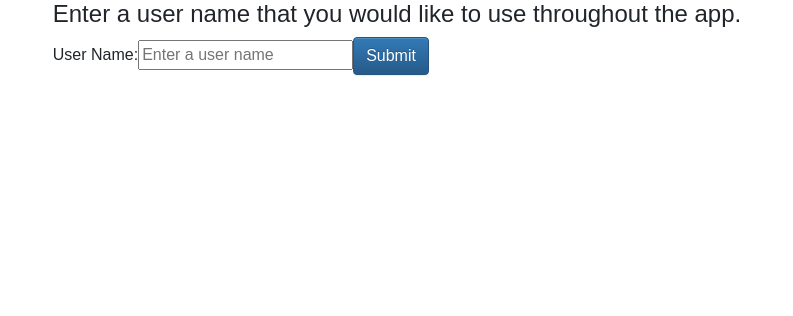
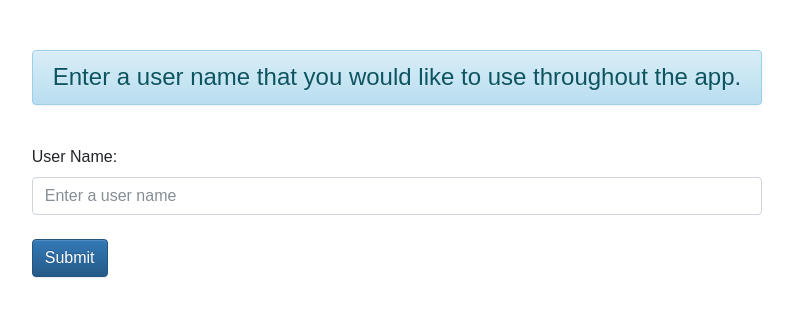
Before and after one commit to arosa81/react-readable, a React (Create React App) app: page /addusername in a window 1280 px wide. Shown: the top 316 px of the page, without its empty margins (243-1036 px from the left). Built offline with nearby package versions, Linux system fonts and the light colour scheme; no server answers.

Commit message:
fix: corrected bug with init page redirect

```diff
--- a/src/components/App.js
+++ b/src/components/App.js
@@ -25,11 +25,12 @@ class App extends Component {
 
   render() {
     const { posts, user } = this.props;
+    console.log("USER APP", user);
     return (
       <div>
-        {user.userName !== undefined && (
-          <Header />
-        )}
+        {user === undefined && <Header />}
+        {user !== '' && <Header />}
+        <div style={{height: '50px'}}></div>
         <div className="container">
           <div className="row justify-content-sm-center">
             <Switch>
--- a/src/components/Category.js
+++ b/src/components/Category.js
@@ -67,6 +67,7 @@ function mapStateToProps(state, { match }) {
   return {
     posts: state.postReducer.posts,
     categories: state.categoryReducer.categories,
+    user: state.userReducer.user,
   };
 }
 
--- a/src/components/CategoryList.js
+++ b/src/components/CategoryList.js
@@ -14,9 +14,7 @@ class CategoryList extends Component {
         {categoryPath === '/' && (
           <h2 className="category-title-content">All Posts</h2>
         )}
-        {user.userName === undefined && (
-          <Redirect to='/addusername' />
-        )}
+        {user === '' && <Redirect to='/addusername' />}
         <Category />
         <br/>
       </div>
--- a/src/components/Header.js
+++ b/src/components/Header.js
@@ -2,7 +2,7 @@ import React, { Component } from 'react';
 import { withRouter, Link } from 'react-router-dom';
 import { connect } from 'react-redux';
 
-import { Grid, Row, Nav, NavItem } from 'react-bootstrap'
+import { Grid, Row, Nav, NavItem } from 'react-bootstrap';
 
 class Header extends Component {
   toggleActiveElement = (e) => {
@@ -15,14 +15,14 @@ class Header extends Component {
   render() {
     const { categories } = this.props;
     const categoriesList =
-    categories.map((category, i) => (
-      <Link to={`/${category.path}`} className="nav-item nav-link" key={i}>
-        <div name={category.path} >{category.name}</div>
-      </Link>
-    ))
+      categories.map((category, i) => (
+        <Link to={`/${category.path}`} className="nav-item nav-link" key={i}>
+          <div name={category.path} >{category.name}</div>
+        </Link>
+      ))
     return (
       <div>
-        <nav className="navbar navbar-expand navbar-dark bg-dark flex-column flex-md-row bd-navbar"
+        <nav className="fixed-top navbar navbar-expand navbar-dark bg-dark flex-column flex-md-row bd-navbar"
               style={{'backgroundColor': '#37474f !important'}}
               onClick={this.toggleActiveElement}>
           <div className="navbar-nav mr-auto">
@@ -33,6 +33,7 @@ class Header extends Component {
             { categoriesList }
           </div>
         </nav>
+        <br/>
       </div>
     )
   }
--- a/src/components/Post.js
+++ b/src/components/Post.js
@@ -32,7 +32,6 @@ class Post extends Component {
     const { deletePost } = this.props;
     e.preventDefault();
     deletePost(post);
-    /*new Date(post.timestamp).toLocaleDateString().toString()*/
   }
 
   render() {
@@ -61,16 +60,17 @@ class Post extends Component {
             </div>
             <p className="badge badge-pill badge-info">{post.category}</p>
           </div>
-          <p className="card-text">{post.body}</p>
+          <textarea readOnly className="card-text container" value={post.body}
+                    style={{border: 'none'}}></textarea>
           <p>Votes <span className="badge badge-pill badge-secondary">{post.voteScore}</span></p>
-          <ButtonGroup className="btn-group btn-group-sm" role="group" onClick={(e) => {this.handleVote(e)}}>
+          <div className="btn-group btn-group-sm" role="group" onClick={(e) => {this.handleVote(e)}}>
             <button className="btn btn-outline-success" id={LIKE}>
               <i className="fa fa-thumbs-up" id={LIKE}></i>
             </button>
             <button className="btn btn-outline-danger" id={DISLIKE}>
               <i className="fa fa-thumbs-down" id={DISLIKE}></i>
             </button>
-          </ButtonGroup>
+          </div>
         </div>
       </div>
     )
--- a/src/components/PostForm.js
+++ b/src/components/PostForm.js
@@ -23,12 +23,12 @@ class PostForm extends Component {
           {
             title: location.state.post.title,
             body: location.state.post.body,
-            author: user.userName,
+            author: user,
             category: location.state.post.category,
           }
         )))
     match.path === '/Add Post' && (
-      this.setState(() => ({title, body, category: categories[0].name, author: user.userName})))
+      this.setState(() => ({title, body, category: categories[0].name, author: user})))
   }
 
   handleTitleChange = (e) => {
@@ -110,6 +110,11 @@ class PostForm extends Component {
               <textarea required type="text" name='body' placeholder='Enter your post here'
                         value={this.state.body}
                         onChange={this.handleBodyChange}
+                        style={{
+                          width: '300px',
+                          height: '200px',
+                          border: '1px solid #ccc',
+                        }}
               />
             </label>
             <label>
--- a/src/components/UserNameForm.js
+++ b/src/components/UserNameForm.js
@@ -3,6 +3,8 @@ import { withRouter, Link, Redirect } from 'react-router-dom';
 import { connect } from 'react-redux';
 
 import { submitUser } from '../actions/user';
+
+import { FormGroup, ControlLabel, FormControl } from 'react-bootstrap';
 
 
 class UserNameForm extends Component {
@@ -10,6 +12,7 @@ class UserNameForm extends Component {
     super(props);
     this.state = {
       userName: '',
+      formError: '',
     }
   }
 
@@ -17,42 +20,59 @@ class UserNameForm extends Component {
     this.setState({ userName: e.target.value });
   }
 
+  handleFormErrorChange = (value) => {
+    this.setState({formError: value})
+  }
+
   redirectHome = () => {
     const { history } = this.props;
+    console.log("REDIRECTING HOME");
     setTimeout(() => {
-      history.push('/');
+      this.state.formError === 'false' && history.push('/');
     }, 200)
+  }
+
+  validate = (e) => {
+    let form = document.getElementById('userNameForm');
+    if (form.checkValidity() === false) {
+      this.handleFormErrorChange('true');
+      e.preventDefault();
+      e.stopPropagation();
+    } else {
+    this.handleFormErrorChange('false');
+    }
+    form.classList.add('was-validated');
   }
 
   handleSubmit = (e) => {
     const { addUser } = this.props;
     e.preventDefault();
-    console.log("SUBMIT USER: " + this.state.userName);
-    addUser({ userName: this.state.userName });
+    this.validate(e);
+    addUser(this.state.userName);
     this.redirectHome();
   }
 
   render() {
     const { user } = this.props;
     console.log("USER PROPPPPS", this.props);
+    console.log("USER STATE", this.state);
     return (
-      <div>
-        <form onSubmit={this.handleSubmit} >
-          <h4>
+      <form id="userNameForm" onSubmit={this.handleSubmit} noValidate>
+        <h4 className="alert alert-info">
           Enter a user name that you would like to use throughout the app.
         </h4>
+        <br/>
         <div>
-            <label>
-              User Name:
-              <input required type="text" name='userNameInput' placeholder='Enter a user name'
+          <label>User Name:</label>
+          <input required type="text" className="form-control" id='userNameInput'
+                 placeholder='Enter a user name'
                  value={this.state.userName}
                  onChange={this.handleUserNameChange}
           />
-            </label>
+          <p className="invalid-feedback"> Please provide a username.</p><br/>
           <input className="btn btn-primary" type="submit" value="Submit" />
         </div>
       </form>
-      </div>
     )
   }
 }
--- a/src/reducers/userReducer.js
+++ b/src/reducers/userReducer.js
@@ -1,10 +1,10 @@
 import { SUBMIT_USER } from '../actions/user';
 
 const initialState = {
-  user: {}
+  user: ''
 }
 
-export default (state = initialState, action) => {
+export default (state=initialState, action) => {
   switch (action.type) {
     case SUBMIT_USER:
       return {
```
Lines whose indentation alone changed are shown as unchanged.
